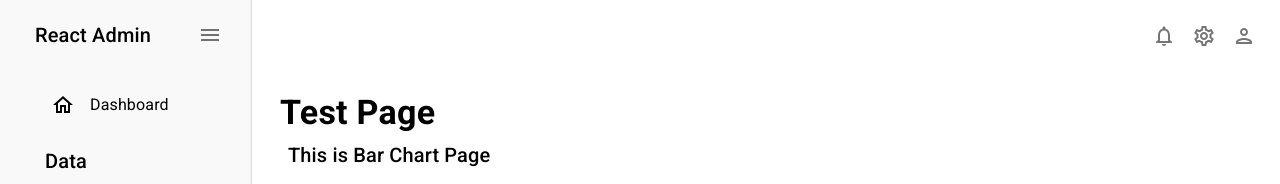
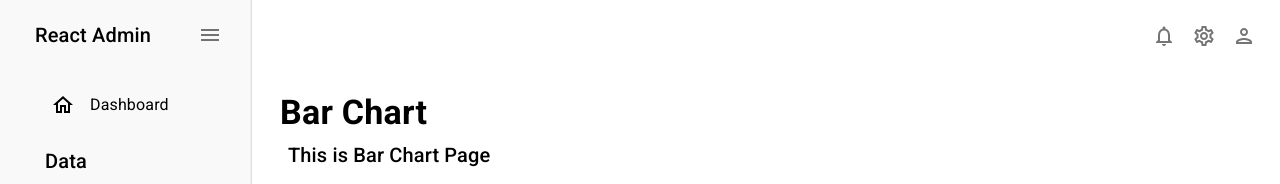
Before and after one commit to masakiwakabayashi/react_admin_panel_test, a React (Vite) app: page /bar in a window 1280 px wide. Shown: the top 184 px of the page. Built offline with nearby package versions, Linux system fonts and the light colour scheme.

Commit message:
edit page title

```diff
--- a/src/components/pages/BarChartPage/index.jsx
+++ b/src/components/pages/BarChartPage/index.jsx
@@ -9,7 +9,7 @@ const BarChartPage = () => {
     <Box
       height="100%"
     >
-      <Header title="Test Page" subtitle="This is Bar Chart Page" />
+      <Header title="Bar Chart" subtitle="This is Bar Chart Page" />
       <DateSelectComponent />
       <Box
         display="flex"
--- a/src/components/pages/FunnelChartPage/index.jsx
+++ b/src/components/pages/FunnelChartPage/index.jsx
@@ -9,7 +9,7 @@ const FunnelChartPage = () => {
     <Box
       height="100%"
     >
-      <Header title="Test Page" subtitle="This is Funnel Page" />
+      <Header title="Funnel" subtitle="This is Funnel Page" />
       <DateSelectComponent />
       <Box
         display="flex"
--- a/src/components/pages/LineChartPage/index.jsx
+++ b/src/components/pages/LineChartPage/index.jsx
@@ -9,7 +9,7 @@ const LineChartPage = () => {
     <Box
       height="100%"
     >
-      <Header title="Test Page" subtitle="This is Line Chart Page" />
+      <Header title="Line Chart" subtitle="This is Line Chart Page" />
       <DateSelectComponent />
       <Box
         display="flex"
--- a/src/components/pages/PieChartPage/index.jsx
+++ b/src/components/pages/PieChartPage/index.jsx
@@ -9,7 +9,7 @@ const PieChartPage = () => {
     <Box
       height="100%"
     >
-      <Header title="Test Page" subtitle="This is Pie Chart Page" />
+      <Header title="Pie Chart" subtitle="This is Pie Chart Page" />
       <DateSelectComponent />
       <Box
         display="flex"
--- a/src/components/pages/RadarChartPage/index.jsx
+++ b/src/components/pages/RadarChartPage/index.jsx
@@ -9,7 +9,7 @@ const RadarChartPage = () => {
     <Box
       height="100%"
     >
-      <Header title="Test Page" subtitle="This is Radar Chart Page" />
+      <Header title="Radar Chart" subtitle="This is Radar Chart Page" />
       <DateSelectComponent />
       <Box
         display="flex"
--- a/src/components/pages/ScatterPlotPage/index.jsx
+++ b/src/components/pages/ScatterPlotPage/index.jsx
@@ -9,7 +9,7 @@ const ScatterPlotPage = () => {
     <Box
       height="100%"
     >
-      <Header title="Test Page" subtitle="This is Scatter Plot Page" />
+      <Header title="Scatter Plot" subtitle="This is Scatter Plot Page" />
       <DateSelectComponent />
       <Box
         display="flex"
--- a/src/components/pages/Users/index.jsx
+++ b/src/components/pages/Users/index.jsx
@@ -35,7 +35,7 @@ const Users = () => {
 
   return (
     <Box>
-      <Header title="ユーザ一覧" subtitle="Users Page" />
+      <Header title="Users" subtitle="Users Page" />
       <Box m="20px">
         <Box>
           <DataGrid
```
